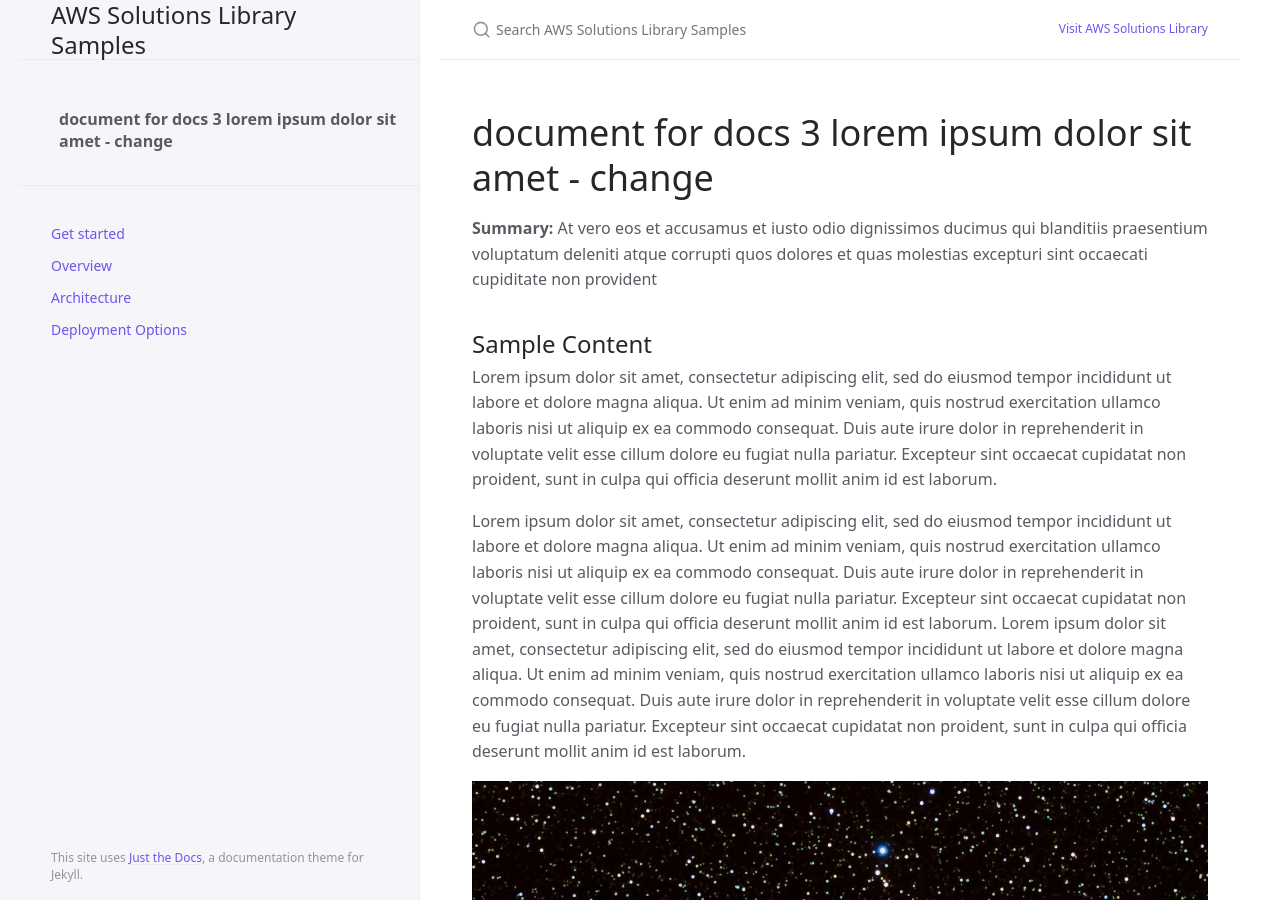
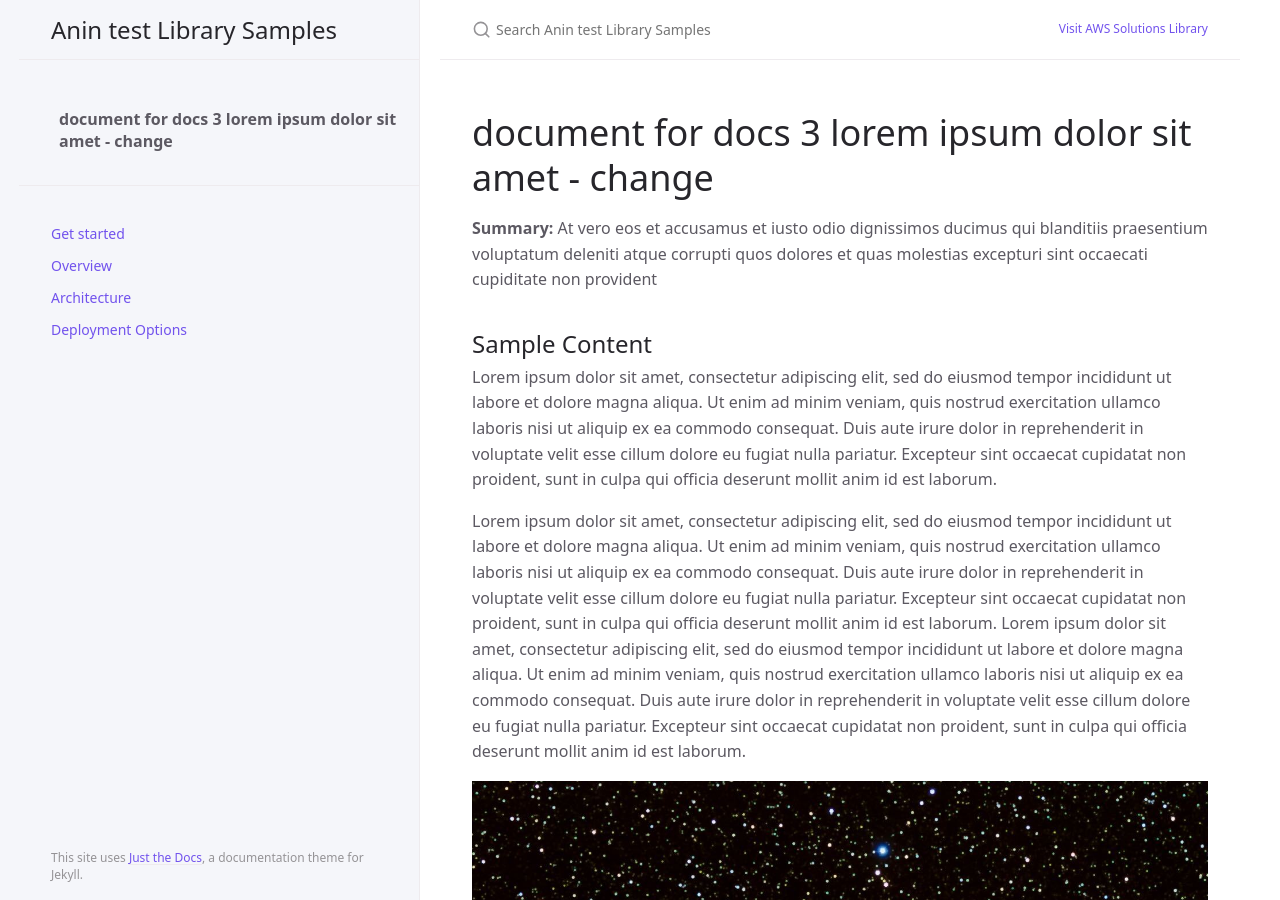
Before and after one commit to anindithb/anindithb.github.io, a Jekyll site: the page built from pages/guides/ui-test.md, in a window 1280 px wide and 900 px high. Built offline with Jekyll 4.4.1, drawn with Linux system fonts in a browser that asks for light colours.

Commit message:
add repo and description in config

```diff
--- a/_config.yml
+++ b/_config.yml
@@ -13,11 +13,11 @@
 # you will see them accessed via {{ site.title }}, {{ site.github_repo }}, and so on.
 # You can create any custom variable you would like, and they will be accessible
 # in the templates via {{ site.myvariable }}.
-title: AWS Solutions Library Samples
-#description: A Jekyll theme for documentation
+title: Anin test Library Samples
+description: A Jekyll theme for documentation
 baseurl: "/" # the subpath of your site, e.g. /blog
 url: "https://anindithb.github.io" # the base hostname & protocol for your site, e.g. http://example.com
-#repository: just-the-docs/just-the-docs # for github-metadata
+repository: anindithb/anindithb.github.io # for github-metadata
 
 permalink: pretty
 
```
